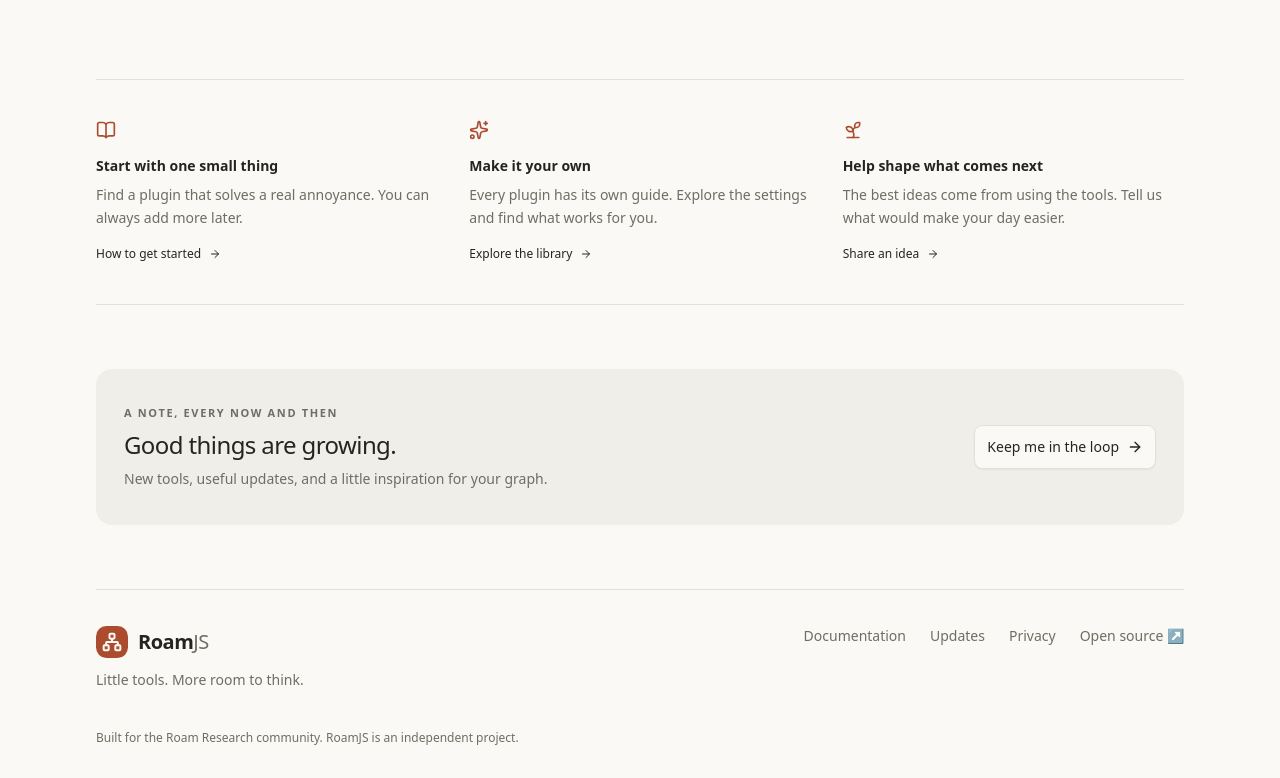
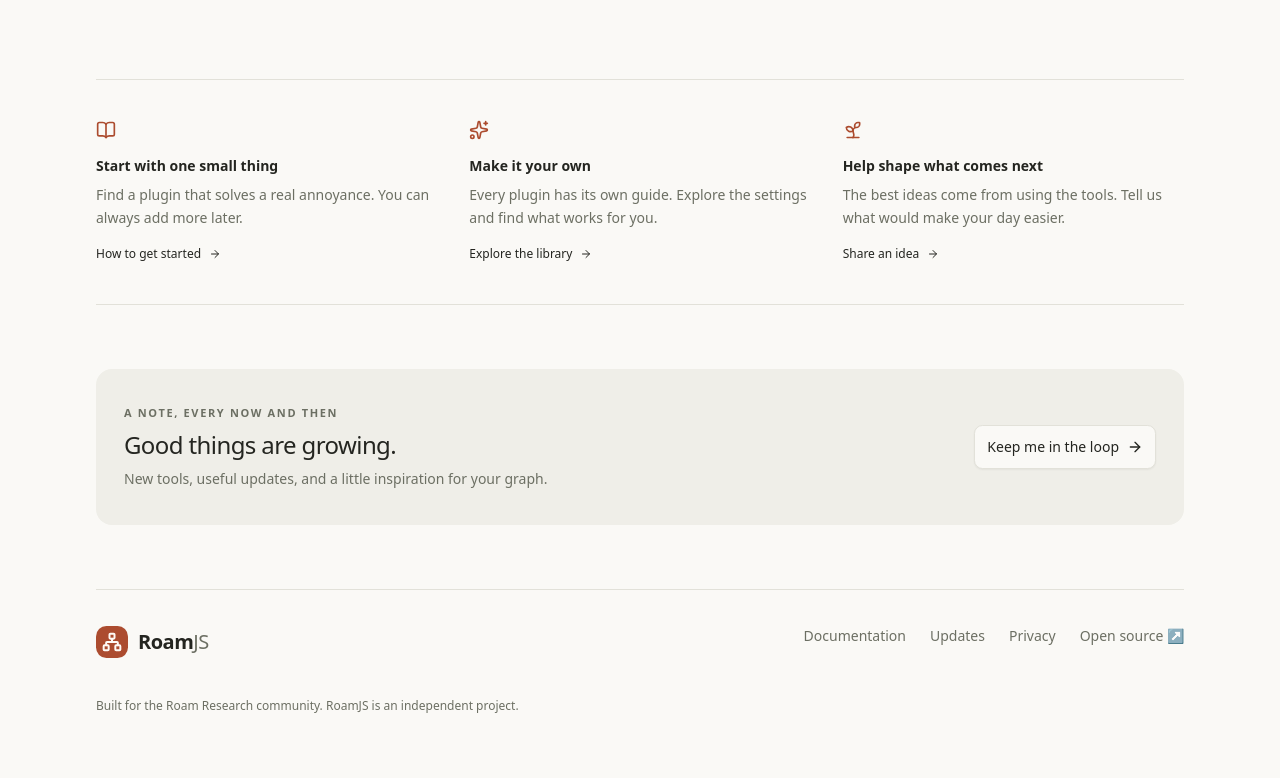
Before and after one commit to RoamJS/website, a Next.js app: page / in a window 1280 px wide. Shown: the part 4126-4904 px from the top of the page. After the commit the page ends 4872 px from the top, so only its background shows below. Built offline with nearby package versions, Linux system fonts and the light colour scheme; no server answers.

Commit message:
Remove footer tagline

```diff
--- a/components/footer.tsx
+++ b/components/footer.tsx
@@ -7,9 +7,6 @@ export const Footer = (): React.JSX.Element => (
         <Link href="/">
           <Brand />
         </Link>
-        <p className="mt-3 text-sm text-muted-foreground">
-          Little tools. More room to think.
-        </p>
       </div>
       <nav
         aria-label="Footer navigation"
```
